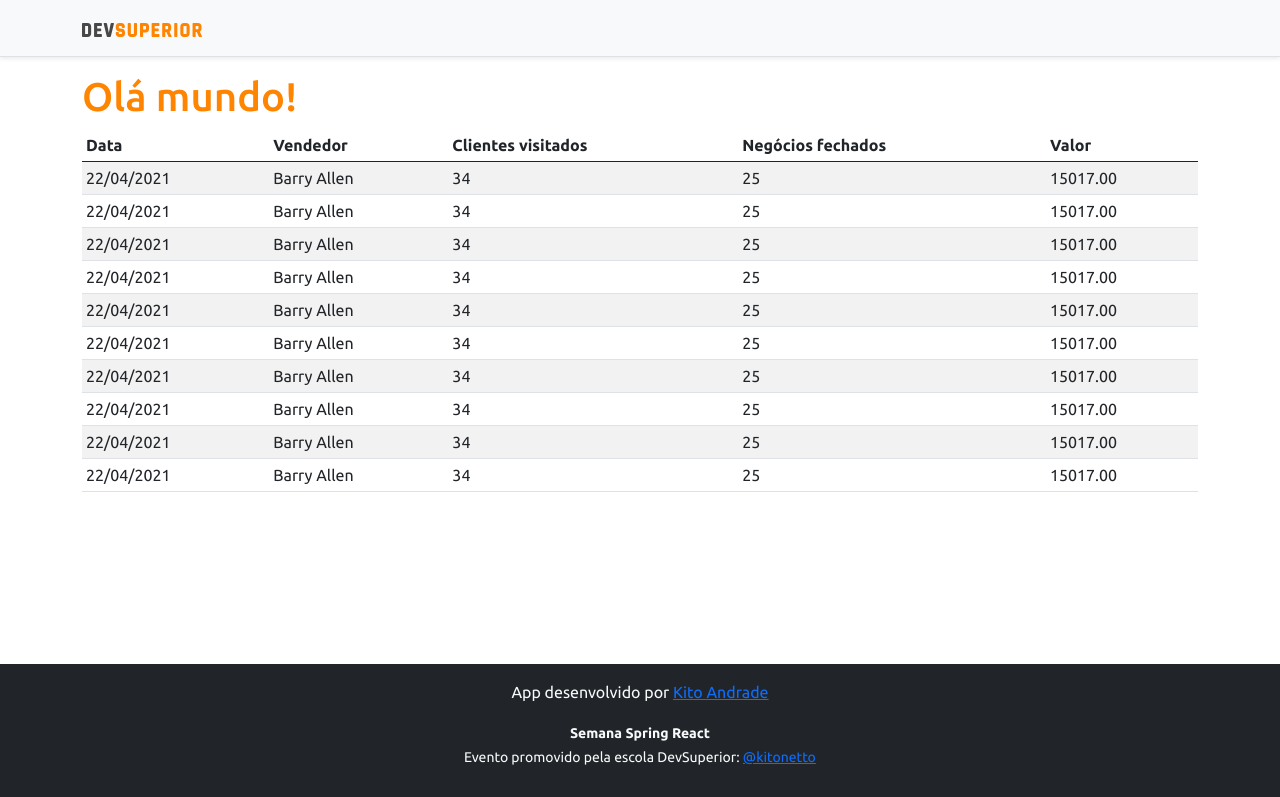
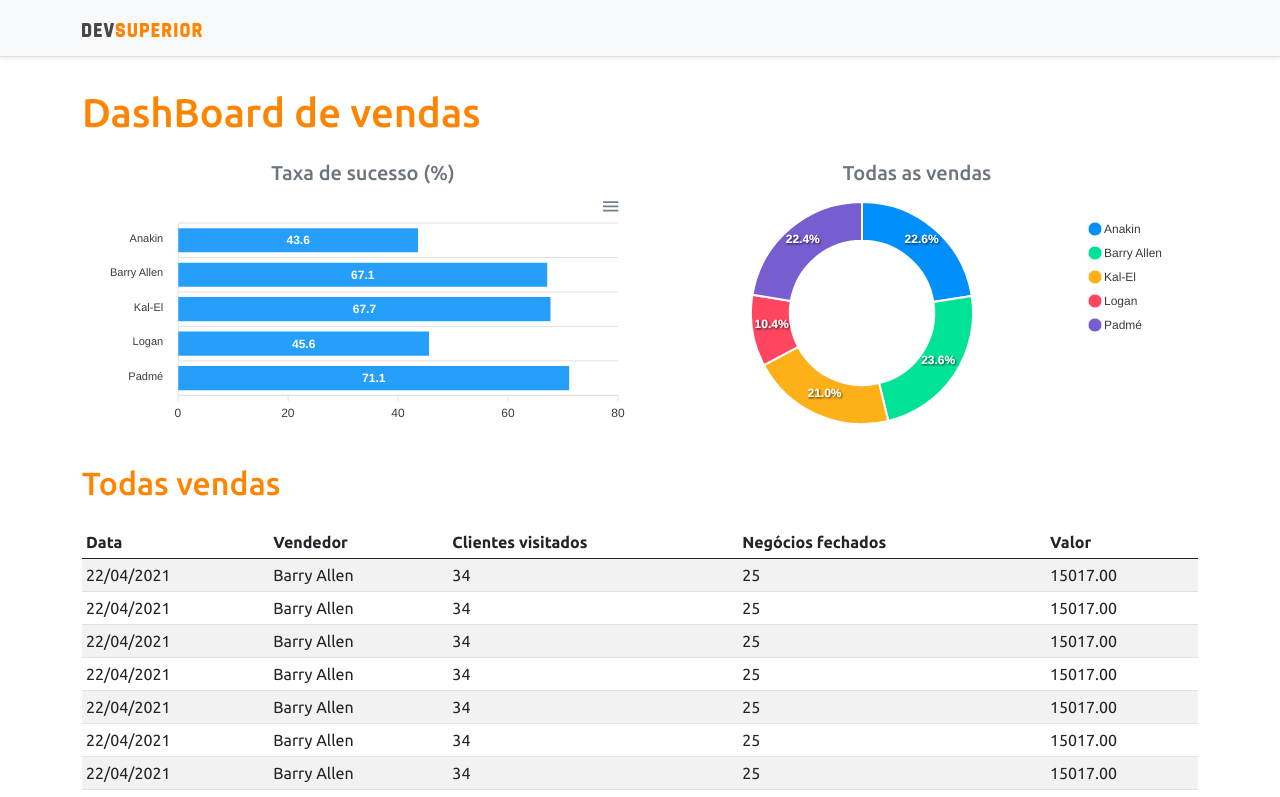
Before and after one commit to kitonetto/projeto-sds3, a React (Create React App) app in the folder frontend/: page / in a window 1280 px wide. Shown: the top 797 px of the page. Built offline with nearby package versions, Linux system fonts and the light colour scheme.

Commit message:
Static charts

```diff
--- a/frontend/package.json
+++ b/frontend/package.json
@@ -11,8 +11,10 @@
     "@types/node": "^12.0.0",
     "@types/react": "^17.0.0",
     "@types/react-dom": "^17.0.0",
+    "apexcharts": "^3.26.1",
     "bootstrap": "^5.0.0",
     "react": "^17.0.2",
+    "react-apexcharts": "^1.3.9",
     "react-dom": "^17.0.2",
     "react-scripts": "4.0.3",
     "typescript": "^4.1.2",
--- a/frontend/src/App.tsx
+++ b/frontend/src/App.tsx
@@ -1,16 +1,30 @@
+import BarChart from "components/BarChart";
 import DataTable from "components/DataTable";
 import Footer from "components/Footer";
 import NavBar from "components/NavBar";
+import DonutChart from "components/DonutChart";
 
 function App() {
   return (
     <>
       <NavBar />
       <div className='container'>
-        <h1 className="text-primary">Olá mundo!</h1>
+        <h1 className="text-primary py-3">DashBoard de vendas</h1>
+        <div className="row px-3">
+          <div className="col-sm-6">
+            <h5 className="text-center text-secondary">Taxa de sucesso (%)</h5>
+            <BarChart />
+          </div>
+          <div className="col-sm-6">
+            <h5 className="text-center text-secondary">Todas as vendas</h5>
+            <DonutChart />
+          </div>
+        </div>
+        <div className="py-3"><h2 className="text-primary">Todas vendas</h2></div>
         <DataTable />
       </div>
       <Footer />
+
     </>
   );
 }
--- /dev/null
+++ b/frontend/src/components/BarChart/index.tsx
@@ -0,0 +1,33 @@
+import Chart from "react-apexcharts";
+
+const BarChart = () => {
+    const options = {
+        plotOptions: {
+            bar: {
+                horizontal: true,
+            }
+        },
+    };
+
+    const mockData = {
+        labels: {
+            categories: ['Anakin', 'Barry Allen', 'Kal-El', 'Logan', 'Padmé']
+        },
+        series: [
+            {
+                name: "% Sucesso",
+                data: [43.6, 67.1, 67.7, 45.6, 71.1]
+            }
+        ]
+    };
+    return (
+        <Chart
+            options={{ ...options, xaxis: mockData.labels}}
+            series={mockData.series}
+            type="bar"
+            height="240"
+        />
+    );
+}
+
+export default BarChart;
--- /dev/null
+++ b/frontend/src/components/DonutChart/index.tsx
@@ -0,0 +1,24 @@
+import Chart from "react-apexcharts";
+
+const DonutChart = () => {
+    const mockData = {
+        series: [477138, 499928, 444867, 220426, 473088],
+        labels: ['Anakin', 'Barry Allen', 'Kal-El', 'Logan', 'Padmé']
+    }
+
+    const options = {
+        legend: {
+            show: true
+        }
+    }
+    return (
+        <Chart
+            options={{ ...options, labels: mockData.labels}}
+            series={mockData.series}
+            type="donut"
+            height="240"
+        />
+    );
+}
+
+export default DonutChart;
```
Also changed, not shown: 1 other file (tests, documents, lock files or other folders).
